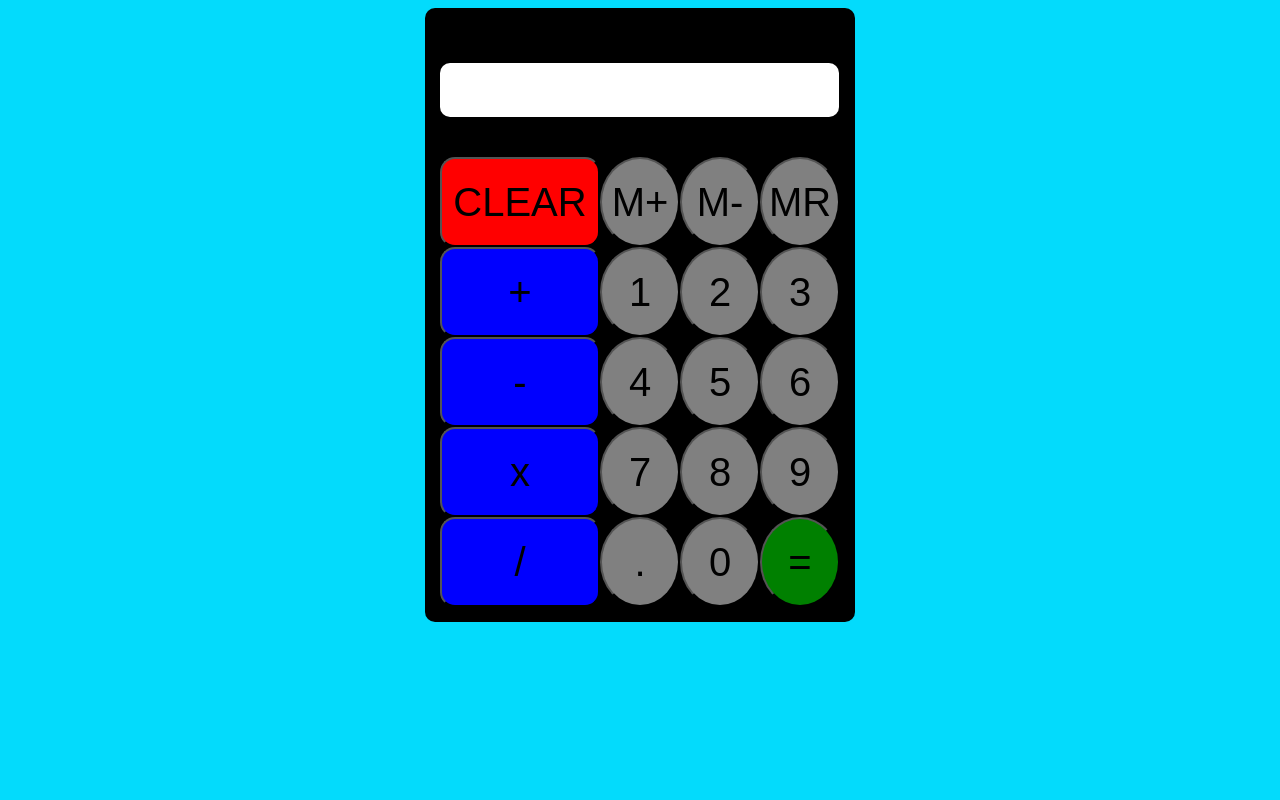
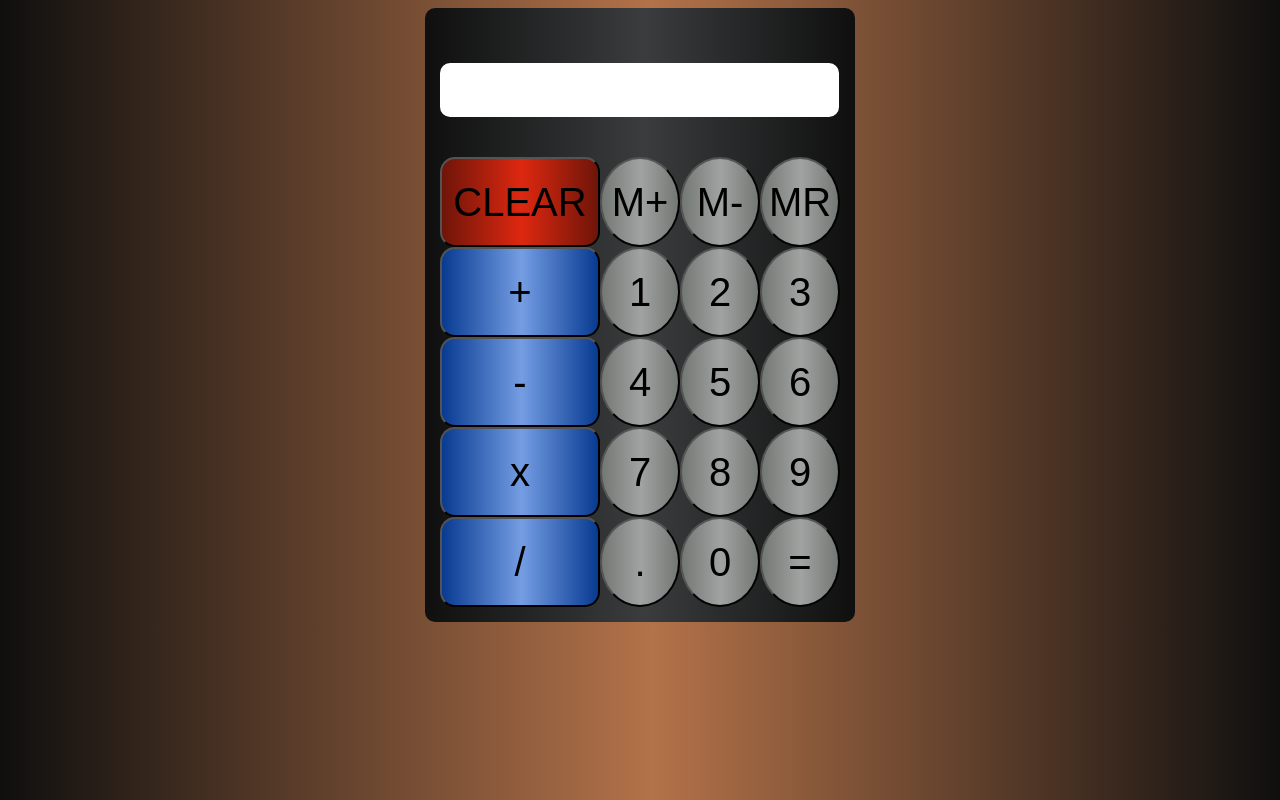
Before and after one commit to djunkaroo621/Calculator-App, a plain HTML site: page index.html in a window 1280 px wide. Drawn offline with Linux system fonts and the light colour scheme.

Commit message:
Add files via upload

```diff
--- a/style.css
+++ b/style.css
@@ -1,5 +1,5 @@
 body {
-  background-color: #03dbfc;
+  background-image: linear-gradient(to right, #0f0f0f 0%, #b37249 51%, #0f0f0f 100%);
   /* background-image: url(moon.gif);
   background-position: center;
   background-size: cover;
@@ -8,7 +8,7 @@ body {
 }
 
 .jumboWrapper {
-  background-color: black;
+  background-image: linear-gradient(to right, #0f0f0f 0%, #3a3c3d 51%, #0f0f0f 100%);
   width: 400px;
   margin: auto auto auto auto;
   padding: 15px 15px 15px 15px;
@@ -19,21 +19,21 @@ body {
   height:90px;
   width: 80px;
   border-radius: 50%;
-  background-color: grey;
+  background-image: linear-gradient(to right, #747875 0%, #a0a3a1 51%, #747875 100%);
 }
 .clearX {
   font-size: 40px;
   height:90px;
   width: 160px;
   border-radius: 15px;
-  background-color: red;
+  background-image: linear-gradient(to right, #6e1509 0%, #de2810 51%, #6e1509 100%);
 }
 .operator {
   font-size: 40px;
   height:90px;
   width: 160px;
   border-radius: 15px;
-  background-color: blue;
+  background-image: linear-gradient(to right, #073a91 0%, #749de3 51%, #073a91 100%);
 }
 .buttons {
   display: grid;
```
